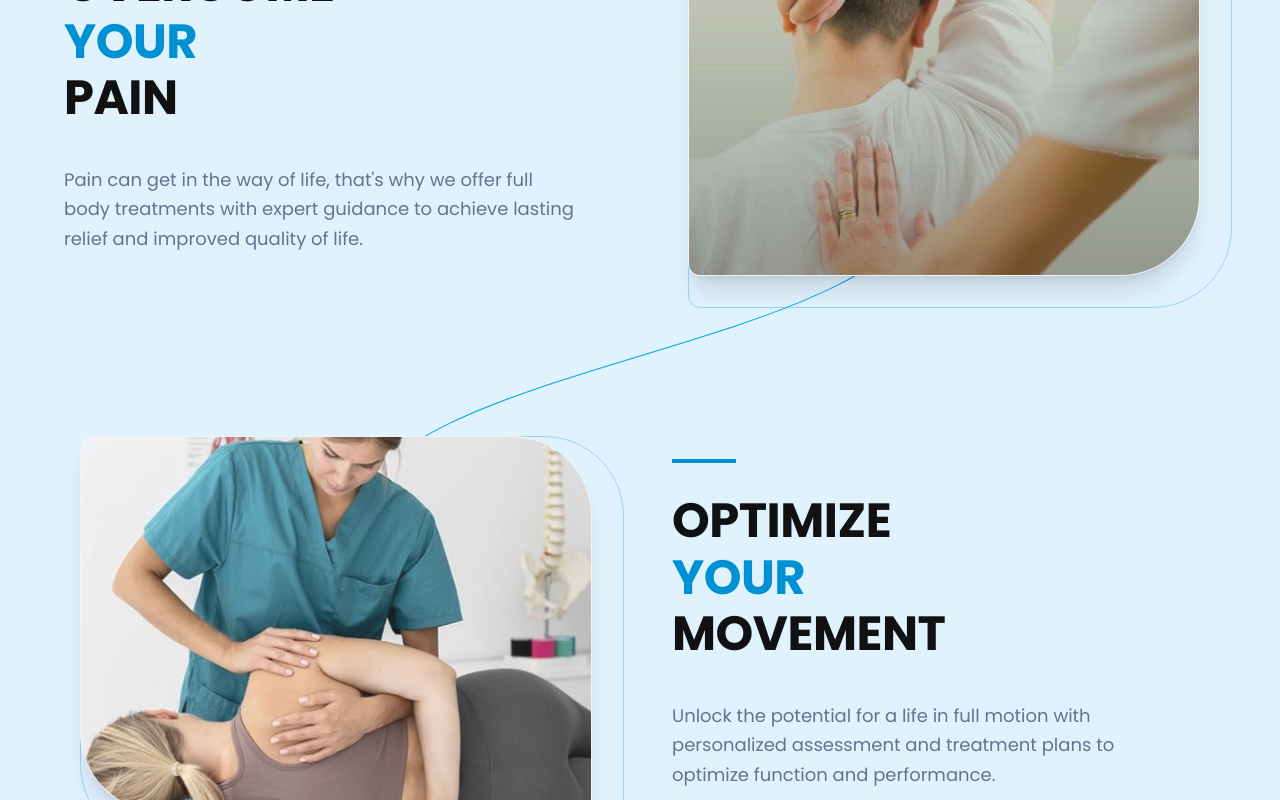
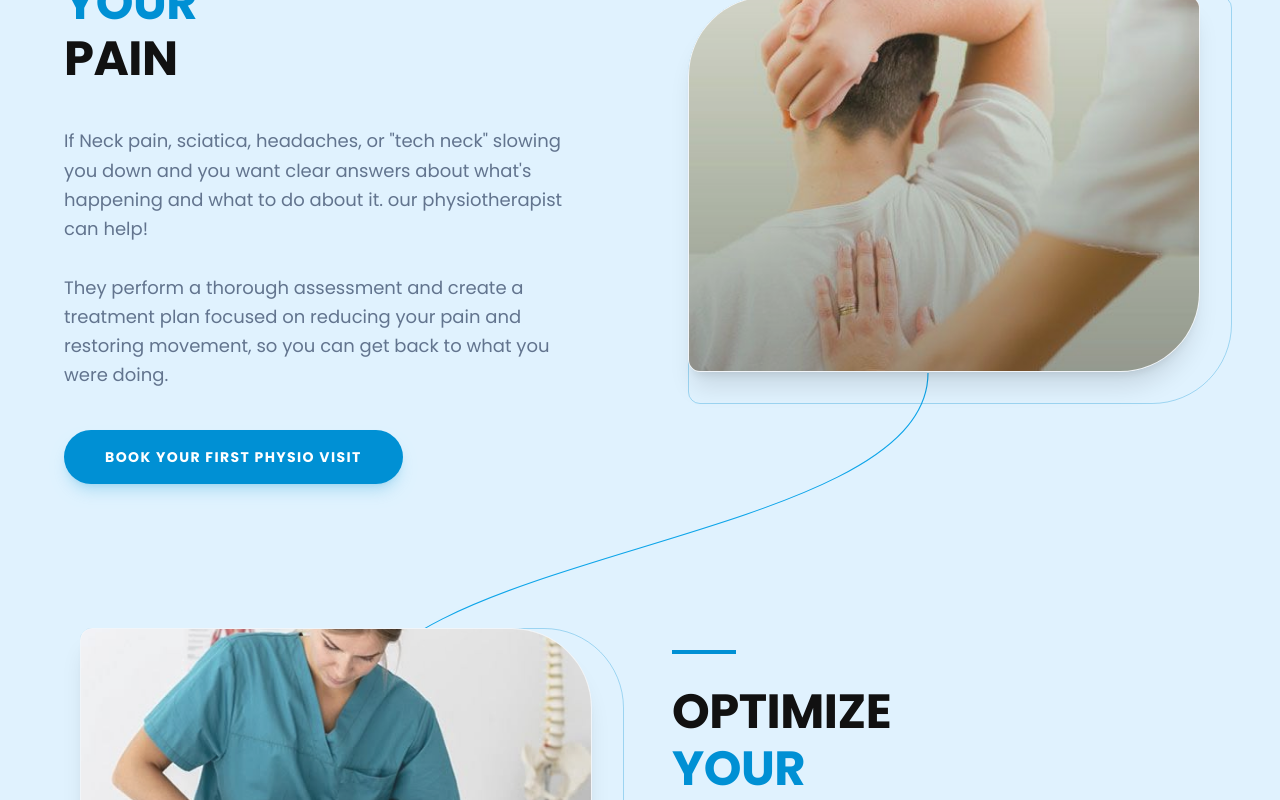
Before and after one commit to shaheertiger/Beachhealthbrampton, a React (Vite) app: page / in a window 1280 px wide. Shown: the part 2120-2920 px from the top of the page. Built offline with nearby package versions, Linux system fonts and the light colour scheme; a web font is replaced by a local one.

Commit message:
Update Overcome Your Pain section with new client copy

```diff
--- a/src/components/Features.tsx
+++ b/src/components/Features.tsx
@@ -27,10 +27,11 @@ const features: Feature[] = [
   },
   {
     title: "Overcome Your Pain",
-    description: "Pain can get in the way of life, that's why we offer full body treatments with expert guidance to achieve lasting relief and improved quality of life.",
+    description: "If Neck pain, sciatica, headaches, or \"tech neck\" slowing you down and you want clear answers about what's happening and what to do about it. our physiotherapist can help!\n\nThey perform a thorough assessment and create a treatment plan focused on reducing your pain and restoring movement, so you can get back to what you were doing.",
     image: "/chiro-1.jpg",
     reversed: true,
-    imageStyle: "rounded-tl-[5rem] rounded-br-[5rem] rounded-tr-xl rounded-bl-xl"
+    imageStyle: "rounded-tl-[5rem] rounded-br-[5rem] rounded-tr-xl rounded-bl-xl",
+    button: { text: "Book your first Physio visit", link: "https://beachealth.janeapp.com/" }
   },
   {
     title: "Optimize Your Movement",
@@ -107,7 +108,7 @@ export default function Features() {
                 </h3>
               )}
 
-              <p className="text-lg leading-relaxed text-slate-500 font-light max-w-lg mt-4">
+              <p className="text-lg leading-relaxed text-slate-500 font-light max-w-lg mt-4 whitespace-pre-line">
                 {feature.description}
               </p>
 
```
